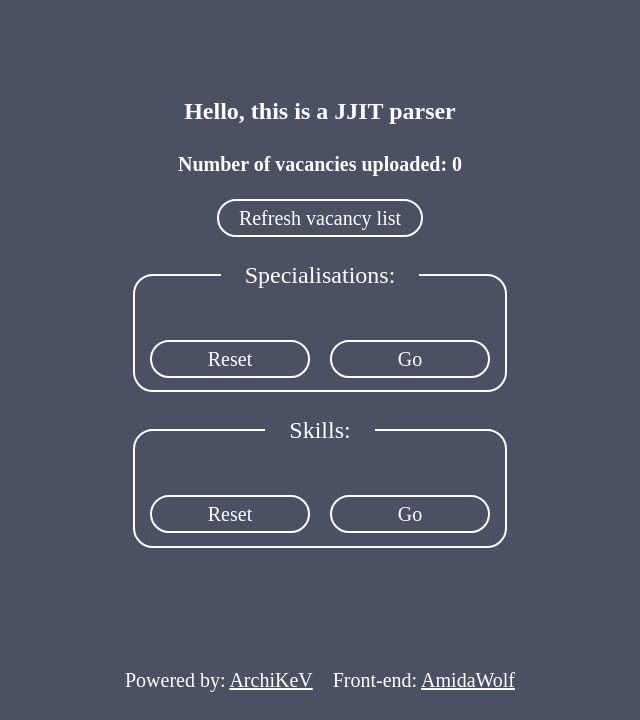
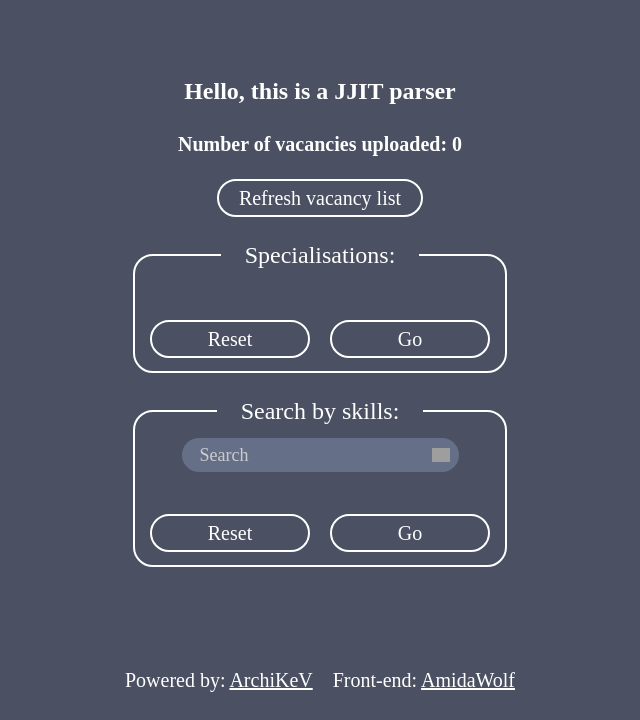
Before and after one commit to ArchiKeV/jjit, a FastAPI app: page / in a window 1280 px wide. Shown: the part 80-800 px from the top of the page, without its empty margins (320-960 px from the left). Run offline with FastAPI, Linux system fonts and the light colour scheme; data that the repository does not hold is empty; grey boxes are pictures that could not be loaded.

Commit message:
feat: create search input with styles
change checkbox to search

```diff
--- a/static/css/main.css
+++ b/static/css/main.css
@@ -92,10 +92,6 @@ a:hover {
   background-color: #ffffff;
 }
 
-.form-refresh {
-
-}
-
 .form-specs__fieldset {
   display: flex;
   flex-direction: column;
@@ -147,6 +143,42 @@ a:hover {
 
 .form-specs__input:checked {
   border: 6px solid #ffffff;
+}
+
+.form-specs__search {
+  width: 100%;
+  height: 2.12em;
+  padding: 0 2em 0 1em;
+
+  border-radius: 2em;
+  border: 2px solid #4b5162;
+
+  background-color: #666f88;
+  background-image: url(./../assets/search.svg);
+  background-size: 1em;
+  background-repeat: no-repeat;
+  background-position: right 0.5em center;
+
+  color: #ffffff;
+  font-size: 0.9em;
+
+  transition: 0.1s all linear;
+}
+
+.form-specs__search::-webkit-input-placeholder {
+  color: #cdcccc;
+}
+
+.form-specs__search::-moz-placeholder {
+  color: #cdcccc;
+}
+
+.form-specs__search:active,
+.form-specs__search:focus {
+  outline: none;
+  border: 2px solid #ffffff;
+
+  transition: 0.1s all linear;
 }
 
 .form-specs__buttons {
--- a/templates/index.html
+++ b/templates/index.html
@@ -41,13 +41,11 @@
   </form>
   <form method="get" action="/vacancy_list">
     <fieldset class="form-specs__fieldset">
-      <legend class="form-specs__legend">Skills:</legend>
-      <div>
-        {% for key, value in unique_skills.items() %}
+      <legend class="form-specs__legend">Search by skills:</legend>
+      <div class="form-specs__wrapper">
         <label>
-          <input type="checkbox" name="unique_skill" value="{{ key }}">{{ key }} ({{ value }})
+          <input class="form-specs__search" type="search" name="skill" placeholder="Search">
         </label>
-        {% endfor %}
       </div>
       <div class="form-specs__buttons">
         <button class="button" type="reset">Reset</button>
```
